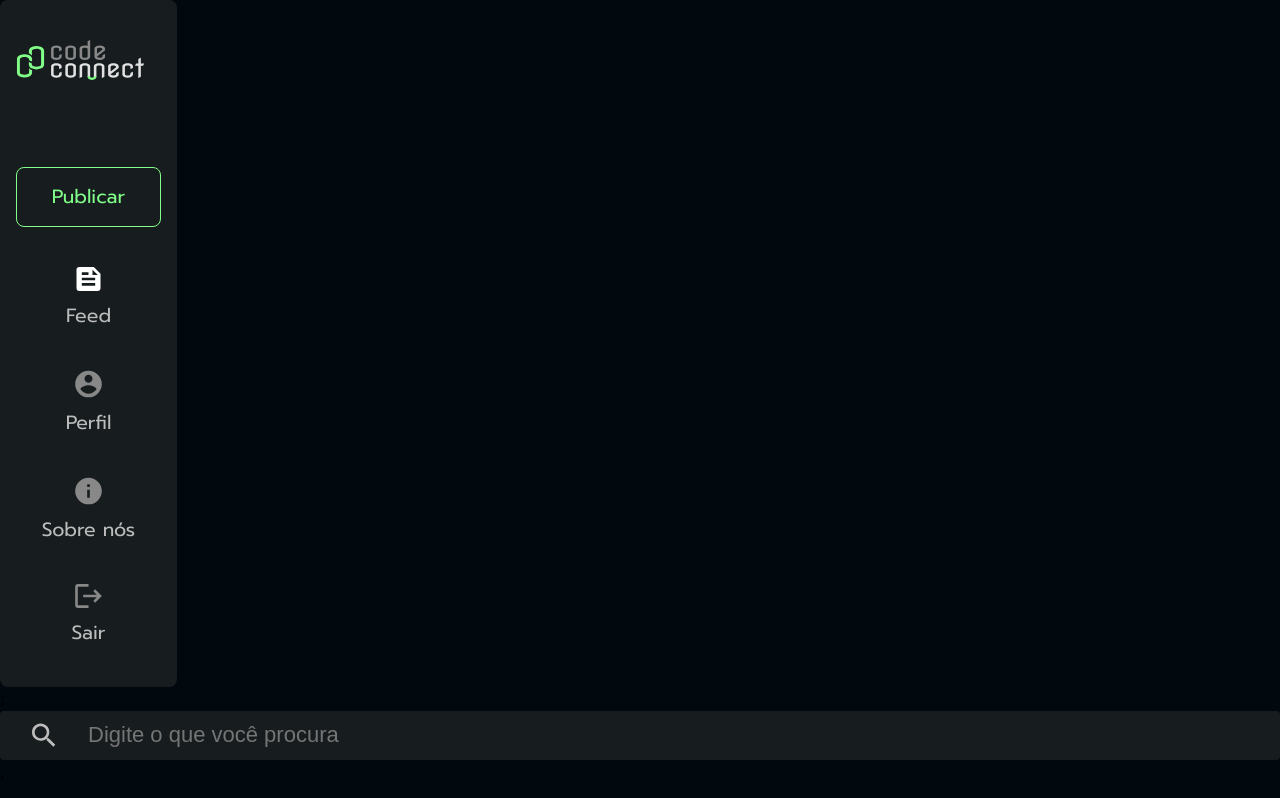
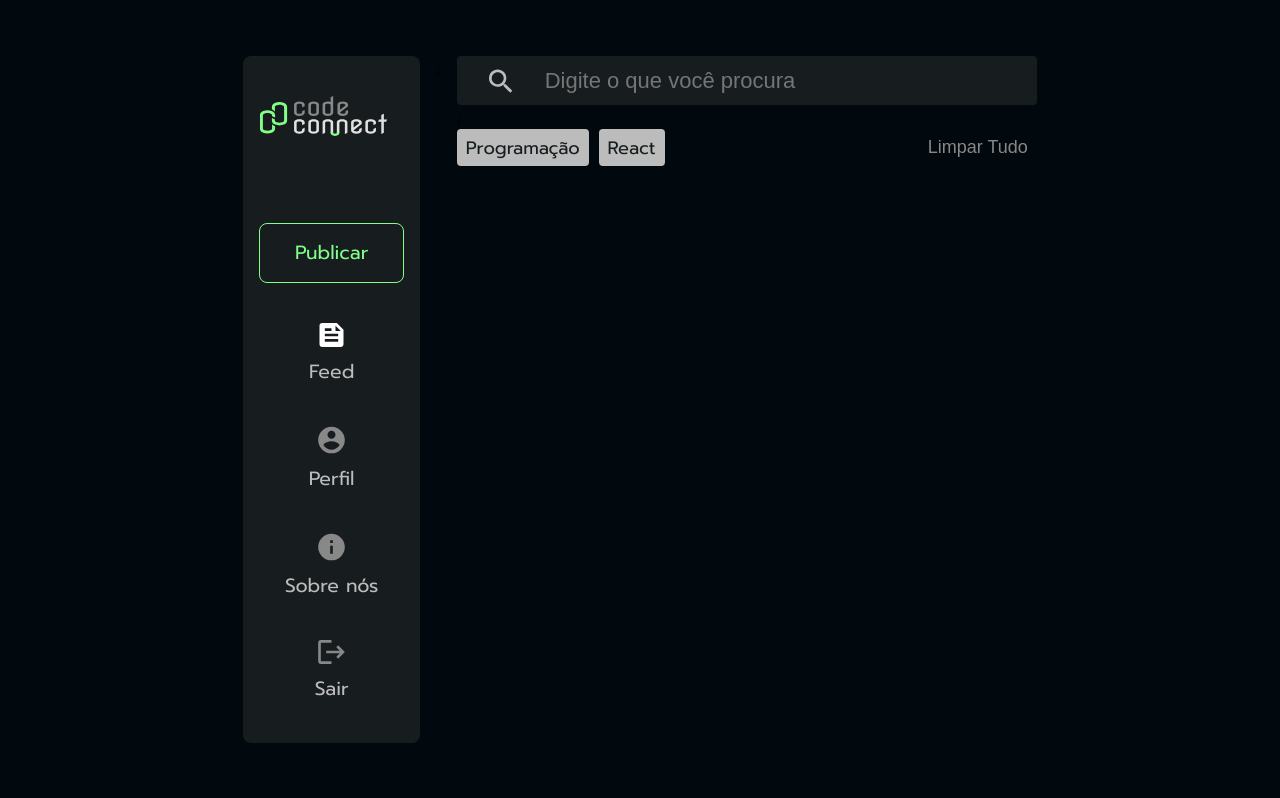
Before and after one commit to Ikejiri-1/codeconnect-react, a React (Vite) app: page / in a window 1280 px wide. Built offline with nearby package versions, Linux system fonts and the light colour scheme.

Commit message:
filter-container

```diff
--- /dev/null
+++ b/src/App.css
@@ -0,0 +1,9 @@
+.container {
+  width: 62vw;
+  margin: 3.5em auto;
+  display: flex;
+  gap: 16px;
+}
+.content {
+  flex-grow: 2;
+}
--- a/src/App.jsx
+++ b/src/App.jsx
@@ -1,11 +1,15 @@
 import SearchBar from "./components/SearchBar";
 import SideBar from "./components/sidebar";
-
+import "./App.css";
+import Filter from "./components/Filter";
 function App() {
   return (
-    <div>
+    <div className="container">
       <SideBar />;
-      <SearchBar />;
+      <div className="content">
+        <SearchBar />;
+        <Filter />
+      </div>
     </div>
   );
 }
--- /dev/null
+++ b/src/components/Filter/index.jsx
@@ -0,0 +1,15 @@
+import "./styles.css";
+
+export default function Filter() {
+  return (
+    <>
+      <section className="filter-container">
+        <ul className="filter-list">
+          <li>Programação</li>
+          <li>React</li>
+        </ul>
+        <button className="clear-button">Limpar Tudo</button>
+      </section>
+    </>
+  );
+}
--- /dev/null
+++ b/src/components/Filter/styles.css
@@ -0,0 +1,29 @@
+.filter-container ul li {
+  background-color: var(--light-gray);
+  color: var(--dark-gray);
+  padding: 0.25em 0.5em;
+  font-size: 18px;
+  border-radius: 4px;
+}
+.filter-container {
+  display: flex;
+  justify-content: space-between;
+}
+.filter-list {
+  display: flex;
+  list-style-type: none;
+  gap: 10px;
+}
+.clear-button {
+  background-color: transparent;
+  color: var(--medium-gray);
+  border: none;
+  padding: 0.25em 0.5em;
+  font-size: 18px;
+  font-weight: 400;
+  cursor: pointer;
+}
+.clear-button:hover {
+  color: var(--light-gray);
+  transition: all 0.2s ease-in-out;
+}
```
